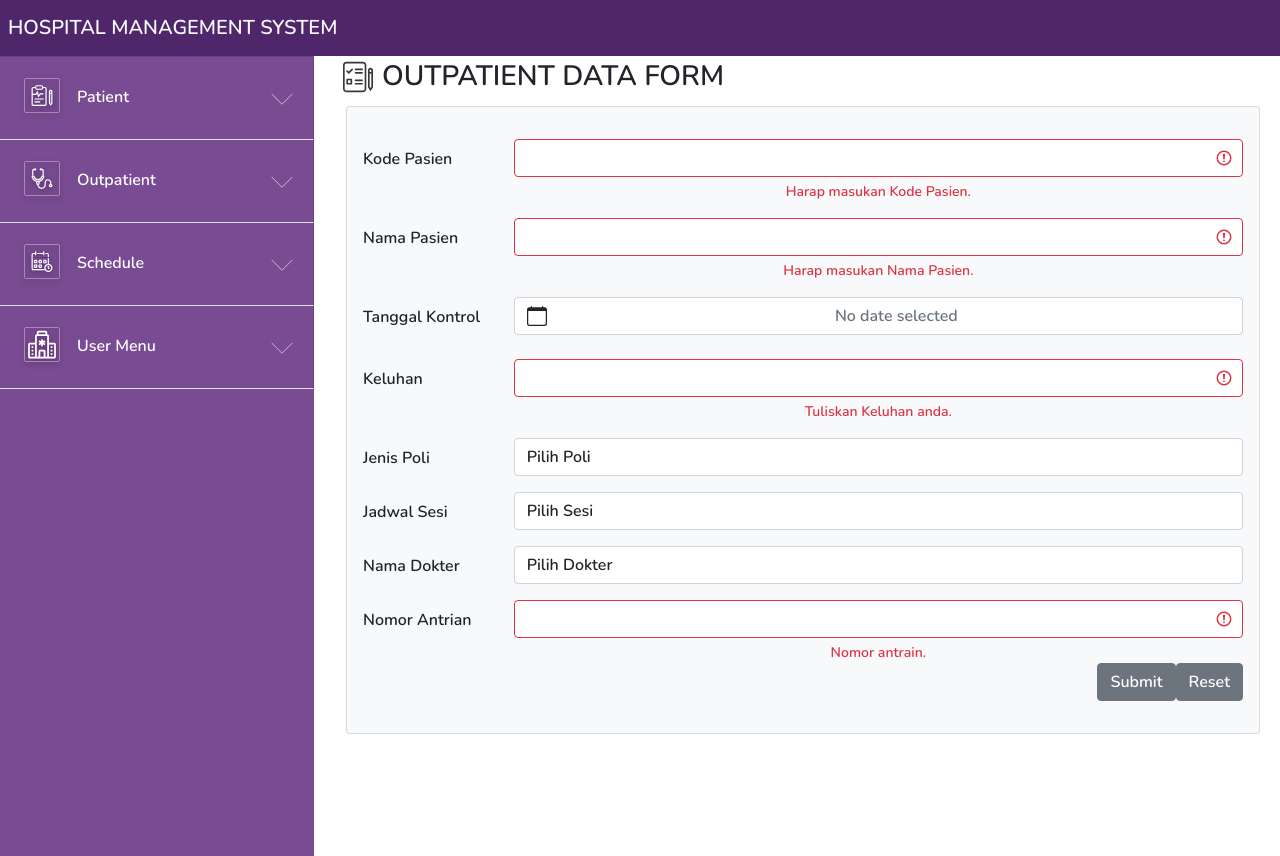
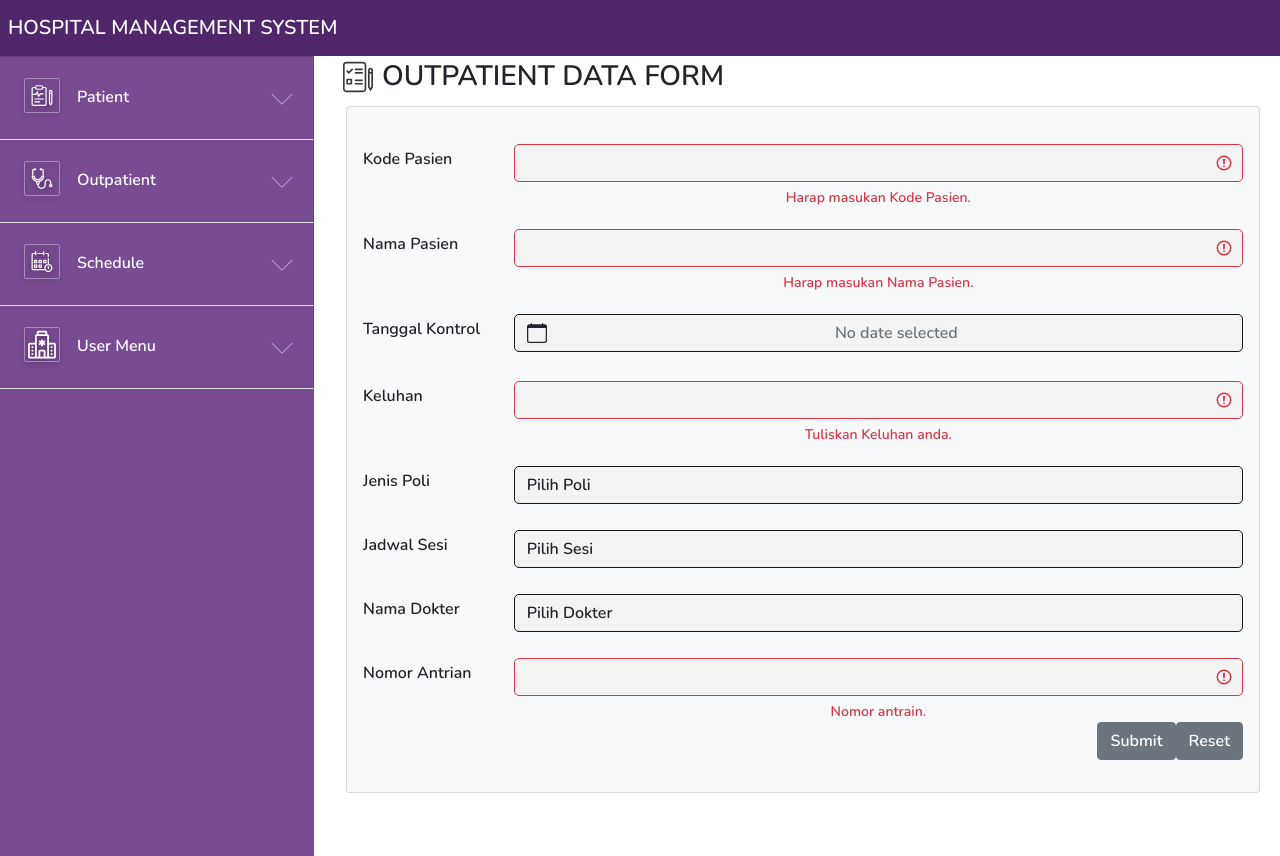
Before and after one commit to altacapstone36/frontend-vuejs, a Vue app: page /addoutpatient in a window 1280 px wide. Built offline with nearby package versions, Linux system fonts and the light colour scheme.

Commit message:
feat : finishing OUTPATIENT2

```diff
--- a/src/views/outpatientadd.vue
+++ b/src/views/outpatientadd.vue
@@ -17,7 +17,7 @@
                 :invalid-feedback="invalidfeedbackKP"
                 :state="state"
               >
-          <b-form-input id="input-1" v-model="kode_pasien" :state="stateKP" trim></b-form-input>
+          <b-form-input id="input-1" v-model="kode_pasien" :state="stateKP" trim class="hdrop"></b-form-input>
         </b-form-group>
               </b-col>
           </b-row>
@@ -32,7 +32,7 @@
                 :invalid-feedback="invalidfeedbackNP"
                 :state="stateNP"
               >
-          <b-form-input id="input-2" v-model="nama_pasien" :state="stateNP" trim></b-form-input>
+          <b-form-input id="input-2" v-model="nama_pasien" :state="stateNP" trim class="hdrop"></b-form-input>
         </b-form-group>
               </b-col>
           </b-row>
@@ -42,7 +42,7 @@
               <label class="mt-2" aria-controls="fieldset-5">Tanggal Kontrol</label>
             </b-col>
               <b-col cols="10">
-           <b-form-datepicker id="example-datepicker" v-model="tanggal_kontrol" class="mb-2"></b-form-datepicker>
+           <b-form-datepicker id="example-datepicker" v-model="tanggal_kontrol" class="mb-2 hdrop"></b-form-datepicker>
               </b-col>
           </b-row>
           <b-row class="my-3">
@@ -55,7 +55,7 @@
                 :invalid-feedback="invalidfeedbackKel"
                 :state="stateKel"
               >
-          <b-form-input id="input-3" v-model="keluhan" :state="stateKel" trim></b-form-input>
+          <b-form-input id="input-3" v-model="keluhan" :state="stateKel" trim class="hdrop"></b-form-input>
         </b-form-group>
               </b-col>
           </b-row>
@@ -71,6 +71,7 @@
                           :options="poli"
                           required
                           plain
+                           class="hdrop"
                         ></b-form-select>
               </b-col>
           </b-row>
@@ -86,6 +87,7 @@
                           :options="sesi"
                           required
                           plain
+                           class="hdrop"
                         ></b-form-select>
               </b-col>
           </b-row>
@@ -101,7 +103,7 @@
                           :options="dokter"
                           required
                           plain
-
+                           class="hdrop"
                         >
                         </b-form-select>
               </b-col>
@@ -117,7 +119,7 @@
                 :invalid-feedback="invalidfeedbackNA"
                 :state="stateNA"
               >
-          <b-form-input id="input-4" v-model="nomor_antrian" :state="stateNA" trim></b-form-input>
+          <b-form-input id="input-4" v-model="nomor_antrian" :state="stateNA" trim class="hdrop"></b-form-input>
         </b-form-group>
         <div class="d-flex justify-content-end">
         <b-btn @click="testapi()">Submit</b-btn>
@@ -231,13 +233,14 @@ export default {
   padding-right: 24px;
 }
 
-tr {
-
-   text-align:left;
+.hdrop {
+  height: 38px;
+  margin-top: 5px;
+  margin-bottom: 5px;
+ border-radius: 5px;
+ border: 1px solid #1b1515;
+ background: #F3F3F3;
 }
-/* td {
-    text-align:left;
-} */
 .inputdata {
     border-color: black;
 }
```
